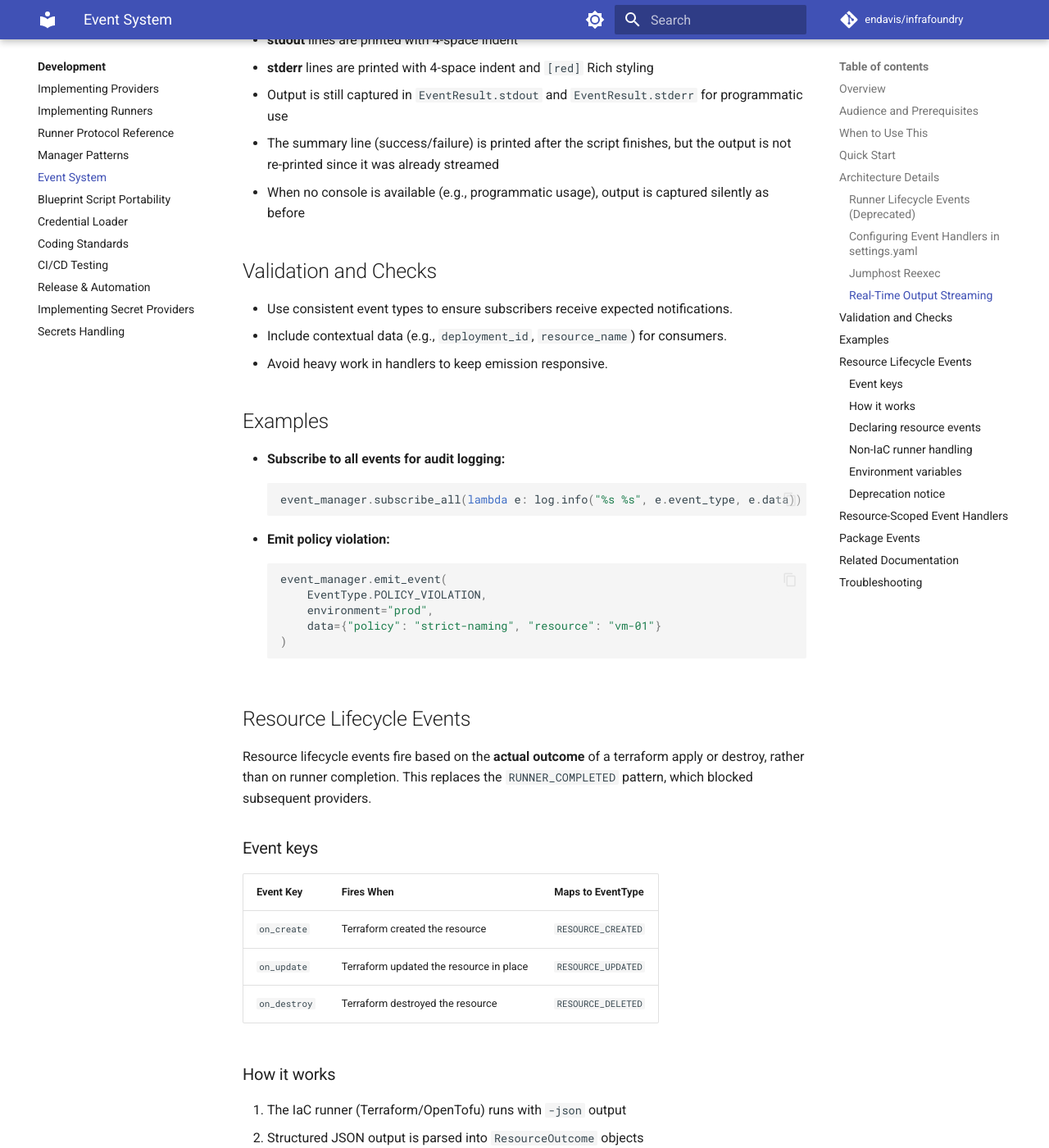
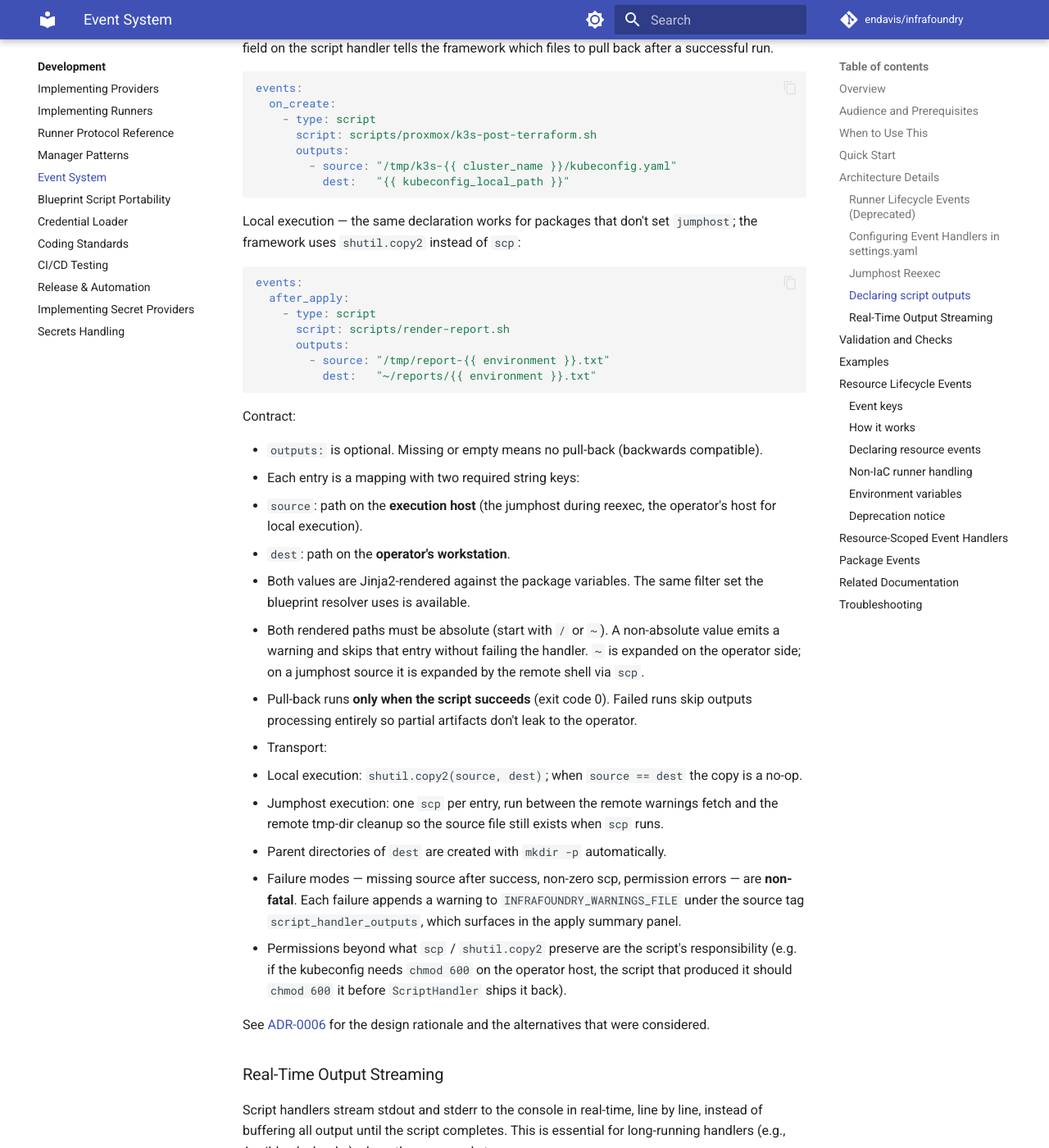
Before and after one commit to endavis/infrafoundry, an MkDocs documentation site: the page built from docs/development/event-system.md, in a window 1280 px wide and 1400 px high, scrolled down 4230 px. Shown: the whole window at 82% size. Built offline with MkDocs 1.6.1 and Material for MkDocs 9.7.7, drawn with Linux system fonts in a browser that asks for light colours; comment, search, counter and statistics services are not loaded; some of the changed text lies outside the part shown.

Commit message:
feat: add outputs declaration to script handler for jumphost pullback (merges PR #671, addresses #660)
Script event handlers gain an optional `outputs:` field that declares
artifact files produced on the execution host and must be copied back to
the operator's workstation. Each entry maps a rendered `source` path on
the execution host to a rendered `dest` path on the operator. Transport
dispatches by context: shutil.copy2 for local execution, one scp per
entry for jumphost execution. Both values are Jinja2-rendered against
the package variables at execute time and must resolve to absolute
paths. Pull-back runs only on script success; failure modes surface as
non-fatal warnings via INFRAFOUNDRY_WARNINGS_FILE.

Today every blueprint that emits an operator-consumable artifact
(kubeconfigs, CA certs, deploy reports) from a jumphost has to glue in
its own scp back to the operator because `~/...` on the jumphost
expands against the jumphost's home, not the operator's. The new
field makes that the framework's job, keeps the declaration in the
manifest where it's discoverable, and keeps the script portable between
local and jumphost execution.

Scope: framework primitive + ADR-0006 + docs + tests only. Migrating
the k3s-cluster blueprint's Phase-6 kubeconfig pullback off its ad-hoc
scp glue is tracked separately.

Addresses #660

````diff
--- a/docs/development/event-system.md
+++ b/docs/development/event-system.md
@@ -134,6 +134,75 @@ directory is always cleaned up, including on failure or timeout.
 tools the blueprint script itself needs. SSH must be reachable from the
 operator's host using the value of `jumphost` as a destination (e.g.
 `ansible@jump.example.com` or an alias defined in `~/.ssh/config`).
+
+### Declaring script outputs
+
+Blueprint event-handler scripts often produce artifact files the operator
+needs on their workstation — a rendered kubeconfig, a CA cert, a deploy
+report. When the script runs on a jumphost via the framework's reexec
+path, those artifacts land on the jumphost, not on the operator's host,
+because `~/…` expands against the jumphost's home directory. The `outputs:`
+field on the script handler tells the framework which files to pull back
+after a successful run.
+
+```yaml
+events:
+  on_create:
+    - type: script
+      script: scripts/proxmox/k3s-post-terraform.sh
+      outputs:
+        - source: "/tmp/k3s-{{ cluster_name }}/kubeconfig.yaml"
+          dest:   "{{ kubeconfig_local_path }}"
+```
+
+Local execution — the same declaration works for packages that don't set
+`jumphost`; the framework uses `shutil.copy2` instead of `scp`:
+
+```yaml
+events:
+  after_apply:
+    - type: script
+      script: scripts/render-report.sh
+      outputs:
+        - source: "/tmp/report-{{ environment }}.txt"
+          dest:   "~/reports/{{ environment }}.txt"
+```
+
+Contract:
+
+- `outputs:` is optional. Missing or empty means no pull-back (backwards
+  compatible).
+- Each entry is a mapping with two required string keys:
+  - `source`: path on the **execution host** (the jumphost during
+    reexec, the operator's host for local execution).
+  - `dest`: path on the **operator's workstation**.
+- Both values are Jinja2-rendered against the package variables. The
+  same filter set the blueprint resolver uses is available.
+- Both rendered paths must be absolute (start with `/` or `~`). A
+  non-absolute value emits a warning and skips that entry without
+  failing the handler. `~` is expanded on the operator side; on a
+  jumphost source it is expanded by the remote shell via `scp`.
+- Pull-back runs **only when the script succeeds** (exit code 0).
+  Failed runs skip outputs processing entirely so partial artifacts
+  don't leak to the operator.
+- Transport:
+  - Local execution: `shutil.copy2(source, dest)`; when `source == dest`
+    the copy is a no-op.
+  - Jumphost execution: one `scp` per entry, run between the remote
+    warnings fetch and the remote tmp-dir cleanup so the source file
+    still exists when `scp` runs.
+- Parent directories of `dest` are created with `mkdir -p` automatically.
+- Failure modes — missing source after success, non-zero scp, permission
+  errors — are **non-fatal**. Each failure appends a warning to
+  `INFRAFOUNDRY_WARNINGS_FILE` under the source tag
+  `script_handler_outputs`, which surfaces in the apply summary panel.
+- Permissions beyond what `scp` / `shutil.copy2` preserve are the
+  script's responsibility (e.g. if the kubeconfig needs `chmod 600` on
+  the operator host, the script that produced it should `chmod 600` it
+  before `ScriptHandler` ships it back).
+
+See [ADR-0006](../decisions/0006-explicit-script-handler-output-declarations.md)
+for the design rationale and the alternatives that were considered.
 
 ### Real-Time Output Streaming
 
````
Also changed, not shown: docs/decisions/0006-explicit-script-handler-output-declarations.md (added, +158 -0 lines), docs/development/blueprint-script-portability.md (+32 -0 lines), 2 other files.
